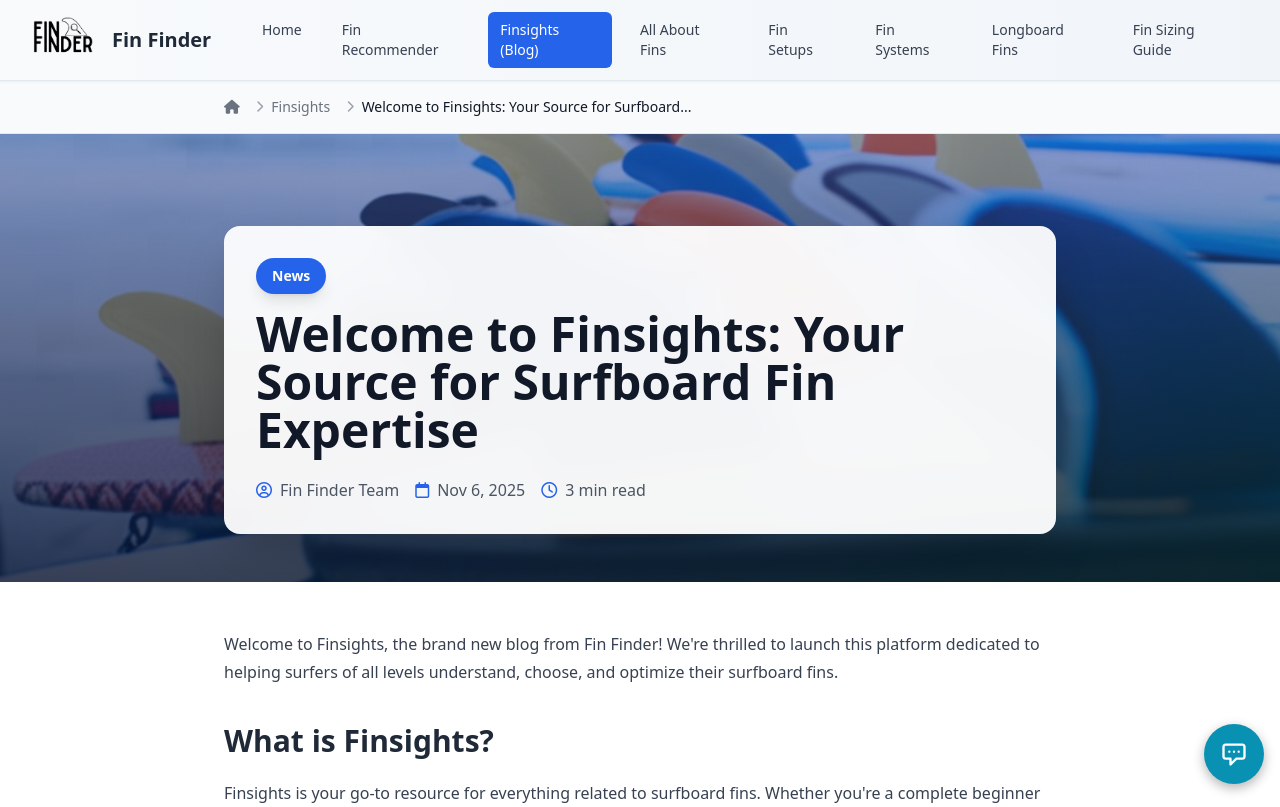
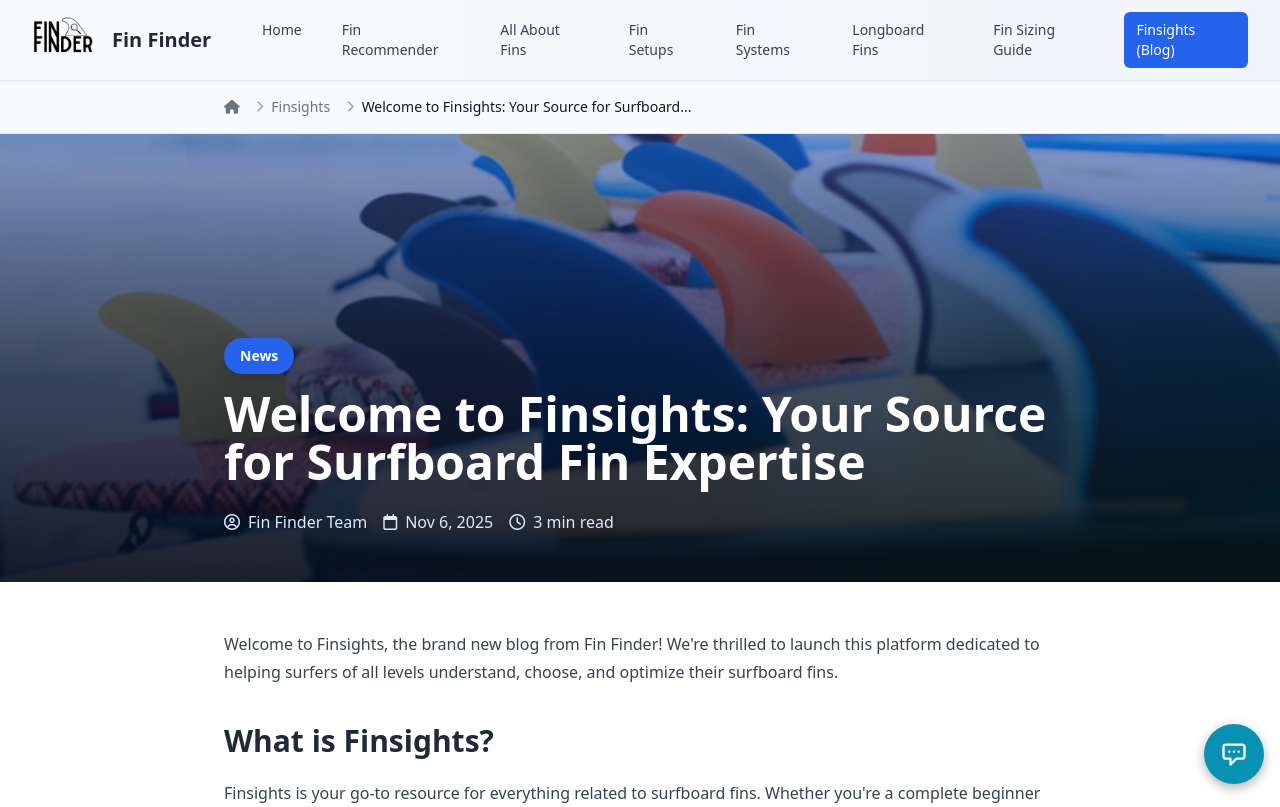
Before and after one commit to Tiste42/finfinder-site, a Flask app: page /finsights/welcome-to-finsights in a window 1280 px wide. Shown: the top 807 px of the page. Run offline with Flask 3, Linux system fonts and the light colour scheme; some libraries are stand-ins or nearby versions.

Commit message:
Refine blog hero overlay and nav ordering

```diff
--- a/templates/base.html
+++ b/templates/base.html
@@ -161,12 +161,12 @@
                 <div class="ml-10 flex items-baseline space-x-2 lg:space-x-4">
                     <a href="{{ url_for('home') }}" class="{% if active_page == 'home' %}bg-blue-600 text-white{% else %}text-gray-700 hover:bg-gray-200{% endif %} px-3 py-2 rounded-md text-sm font-medium transition-all duration-200">Home</a>
                     <a href="{{ url_for('recommender_page') }}" class="{% if active_page == 'recommender' %}bg-blue-600 text-white{% else %}text-gray-700 hover:bg-gray-200{% endif %} px-3 py-2 rounded-md text-sm font-medium transition-all duration-200">Fin Recommender</a>
-                    <a href="{{ url_for('finsights') }}" class="{% if active_page == 'finsights' %}bg-blue-600 text-white{% else %}text-gray-700 hover:bg-gray-200{% endif %} px-3 py-2 rounded-md text-sm font-medium transition-all duration-200">Finsights (Blog)</a>
                     <a href="{{ url_for('all_about_fins') }}" class="{% if active_page == 'all-about-fins' %}bg-blue-600 text-white{% else %}text-gray-700 hover:bg-gray-200{% endif %} px-3 py-2 rounded-md text-sm font-medium transition-all duration-200">All About Fins</a>
                     <a href="{{ url_for('fin_setups') }}" class="{% if active_page == 'fin-setups' %}bg-blue-600 text-white{% else %}text-gray-700 hover:bg-gray-200{% endif %} px-3 py-2 rounded-md text-sm font-medium transition-all duration-200">Fin Setups</a>
                     <a href="{{ url_for('fin_systems') }}" class="{% if active_page == 'fin-systems' %}bg-blue-600 text-white{% else %}text-gray-700 hover:bg-gray-200{% endif %} px-3 py-2 rounded-md text-sm font-medium transition-all duration-200">Fin Systems</a>
                     <a href="{{ url_for('longboard_fins') }}" class="{% if active_page == 'longboard-fins' %}bg-blue-600 text-white{% else %}text-gray-700 hover:bg-gray-200{% endif %} px-3 py-2 rounded-md text-sm font-medium transition-all duration-200">Longboard Fins</a>
                     <a href="{{ url_for('fin_sizing_guide') }}" class="{% if active_page == 'fin-sizing-guide' %}bg-blue-600 text-white{% else %}text-gray-700 hover:bg-gray-200{% endif %} px-3 py-2 rounded-md text-sm font-medium transition-all duration-200">Fin Sizing Guide</a>
+                    <a href="{{ url_for('finsights') }}" class="{% if active_page == 'finsights' %}bg-blue-600 text-white{% else %}text-gray-700 hover:bg-gray-200{% endif %} px-3 py-2 rounded-md text-sm font-medium transition-all duration-200">Finsights (Blog)</a>
                 </div>
             </div>
             <div class="-mr-2 flex md:hidden">
@@ -181,15 +181,15 @@
 
 
     <div class="md:hidden hidden" id="mobile-menu">
-        <div class="px-2 pt-2 pb-3 space-y-1 sm:px-3 bg-white border-t border-gray-200">
-            <a href="{{ url_for('home') }}" class="{% if active_page == 'home' %}bg-blue-600 text-white{% else %}text-gray-700 hover:bg-gray-200{% endif %} block px-3 py-2 rounded-md text-base font-medium">Home</a>
-            <a href="{{ url_for('recommender_page') }}" class="{% if active_page == 'recommender' %}bg-blue-600 text-white{% else %}text-gray-700 hover:bg-gray-200{% endif %} block px-3 py-2 rounded-md text-base font-medium">Fin Recommender</a>
-            <a href="{{ url_for('finsights') }}" class="{% if active_page == 'finsights' %}bg-blue-600 text-white{% else %}text-gray-700 hover:bg-gray-200{% endif %} block px-3 py-2 rounded-md text-base font-medium">Finsights (Blog)</a>
-            <a href="{{ url_for('all_about_fins') }}" class="{% if active_page == 'all_about_fins' %}bg-blue-600 text-white{% else %}text-gray-700 hover:bg-gray-200{% endif %} block px-3 py-2 rounded-md text-base font-medium">All About Fins</a>
+            <div class="px-2 pt-2 pb-3 space-y-1 sm:px-3 bg-white border-t border-gray-200">
+                <a href="{{ url_for('home') }}" class="{% if active_page == 'home' %}bg-blue-600 text-white{% else %}text-gray-700 hover:bg-gray-200{% endif %} block px-3 py-2 rounded-md text-base font-medium">Home</a>
+                <a href="{{ url_for('recommender_page') }}" class="{% if active_page == 'recommender' %}bg-blue-600 text-white{% else %}text-gray-700 hover:bg-gray-200{% endif %} block px-3 py-2 rounded-md text-base font-medium">Fin Recommender</a>
+                <a href="{{ url_for('all_about_fins') }}" class="{% if active_page == 'all_about_fins' %}bg-blue-600 text-white{% else %}text-gray-700 hover:bg-gray-200{% endif %} block px-3 py-2 rounded-md text-base font-medium">All About Fins</a>
             <a href="{{ url_for('fin_setups') }}" class="{% if active_page == 'fin_setups' %}bg-blue-600 text-white{% else %}text-gray-700 hover:bg-gray-200{% endif %} block px-3 py-2 rounded-md text-base font-medium">Fin Setups</a>
             <a href="{{ url_for('fin_systems') }}" class="{% if active_page == 'fin_systems' %}bg-blue-600 text-white{% else %}text-gray-700 hover:bg-gray-200{% endif %} block px-3 py-2 rounded-md text-base font-medium">Fin Systems</a>
             <a href="{{ url_for('longboard_fins') }}" class="{% if active_page == 'longboard_fins' %}bg-blue-600 text-white{% else %}text-gray-700 hover:bg-gray-200{% endif %} block px-3 py-2 rounded-md text-base font-medium">Longboard Fins</a>
             <a href="{{ url_for('fin_sizing_guide') }}" class="{% if active_page == 'fin_sizing_guide' %}bg-blue-600 text-white{% else %}text-gray-700 hover:bg-gray-200{% endif %} block px-3 py-2 rounded-md text-base font-medium">Fin Sizing Guide</a>
+                <a href="{{ url_for('finsights') }}" class="{% if active_page == 'finsights' %}bg-blue-600 text-white{% else %}text-gray-700 hover:bg-gray-200{% endif %} block px-3 py-2 rounded-md text-base font-medium">Finsights (Blog)</a>
         </div>
     </div>
 </nav>
--- a/templates/blog_post.html
+++ b/templates/blog_post.html
@@ -173,10 +173,9 @@
         class="absolute inset-0 w-full h-full object-cover opacity-50"
     >
     {% endif %}
-    <div class="absolute inset-0 bg-gradient-to-t from-black/60 via-black/30 to-transparent"></div>
-    <div class="relative h-full flex items-end py-10 sm:py-12">
+    <div class="absolute inset-0 bg-gradient-to-t from-black/80 via-black/50 to-transparent"></div>
+    <div class="relative h-full flex items-end py-12">
         <div class="max-w-4xl mx-auto px-4 sm:px-6 lg:px-8 w-full">
-            <div class="bg-white/95 backdrop-blur-lg rounded-2xl shadow-2xl p-6 sm:p-8">
             <!-- Category Badge -->
             <div class="mb-4">
                 <span class="inline-block px-4 py-2 bg-blue-600 text-white text-sm font-semibold rounded-full shadow-lg">
@@ -185,24 +184,23 @@
             </div>
 
             <!-- Title -->
-                <h1 class="text-3xl sm:text-4xl md:text-5xl font-extrabold text-gray-900 mb-6 leading-tight">
+            <h1 class="text-3xl sm:text-4xl md:text-5xl font-extrabold text-white mb-6 leading-tight drop-shadow-xl">
                 {{ post.title }}
             </h1>
 
             <!-- Meta Information -->
-                <div class="flex flex-wrap items-center gap-4 text-gray-600">
-                    <div class="flex items-center">
-                        <i class="far fa-user-circle mr-2 text-blue-600"></i>
+            <div class="flex flex-wrap items-center gap-4 text-blue-100">
+                <div class="flex items-center drop-shadow">
+                    <i class="far fa-user-circle mr-2"></i>
                     <span>{{ post.author if post.author else 'Fin Finder Team' }}</span>
                 </div>
-                    <div class="flex items-center">
-                        <i class="far fa-calendar mr-2 text-blue-600"></i>
+                <div class="flex items-center drop-shadow">
+                    <i class="far fa-calendar mr-2"></i>
                     <span>{{ post.date }}</span>
                 </div>
-                    <div class="flex items-center">
-                        <i class="far fa-clock mr-2 text-blue-600"></i>
+                <div class="flex items-center drop-shadow">
+                    <i class="far fa-clock mr-2"></i>
                     <span>{{ post.read_time }} min read</span>
-                    </div>
                 </div>
             </div>
         </div>
```
Lines whose indentation alone changed are shown as unchanged.
